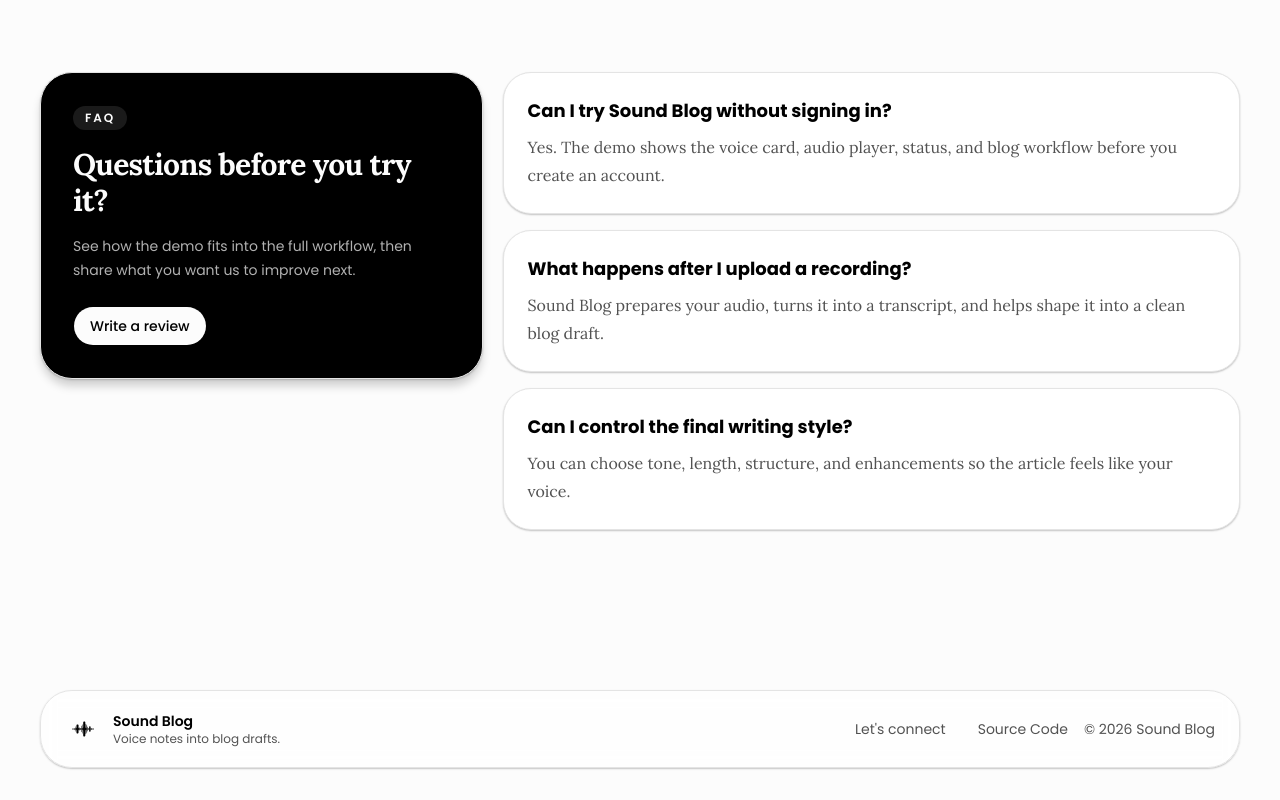
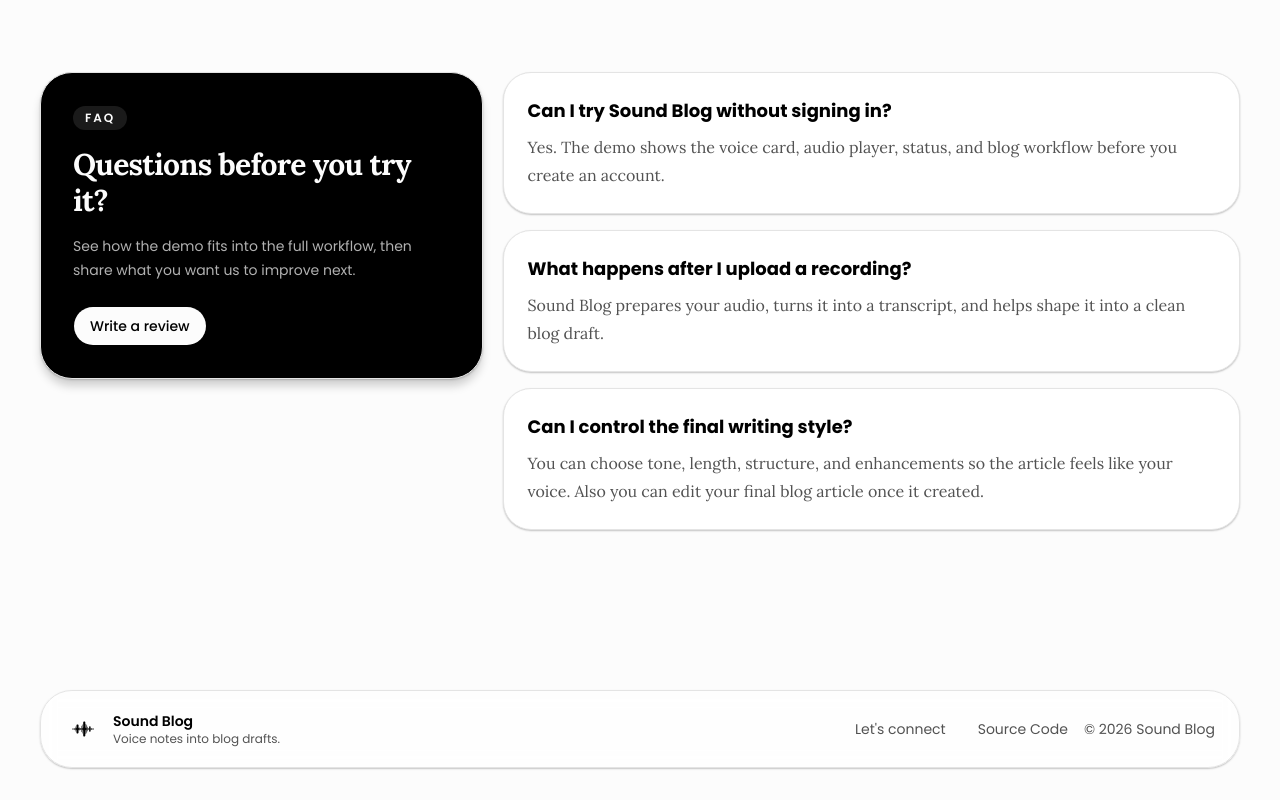
Before and after one commit to Shatlyk1011/sound-blog, a Next.js app: page / in a window 1280 px wide. Shown: the part 1545-2345 px from the top of the page. Built offline with nearby package versions, Linux system fonts and the light colour scheme; no server answers.

Commit message:
trigger deploy

```diff
--- a/src/components/FAQ/index.tsx
+++ b/src/components/FAQ/index.tsx
@@ -20,7 +20,8 @@
   },
   {
     question: 'Can I control the final writing style?',
-    answer: 'You can choose tone, length, structure, and enhancements so the article feels like your voice.',
+    answer:
+      'You can choose tone, length, structure, and enhancements so the article feels like your voice. Also you can edit your final blog article once it created.',
   },
 ]
 
```
